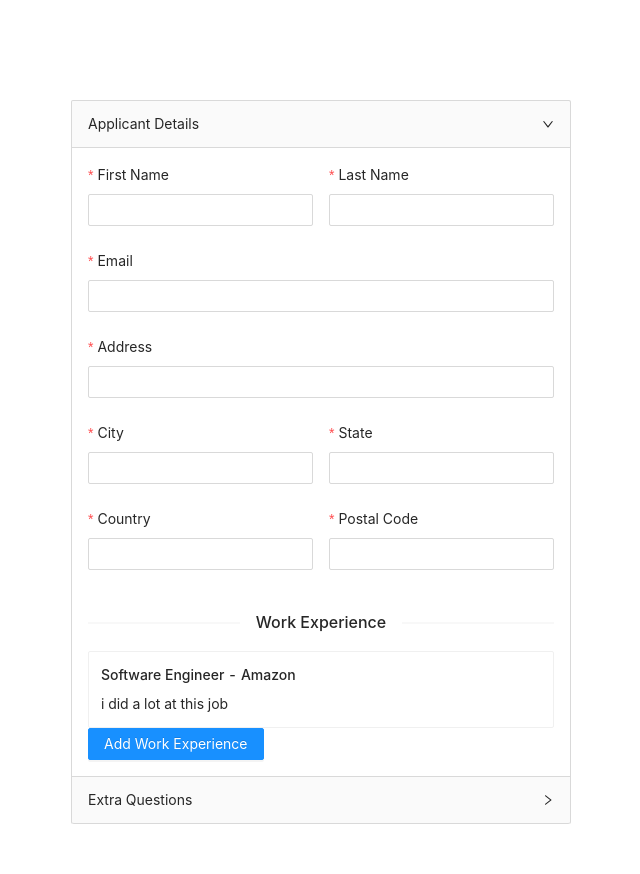
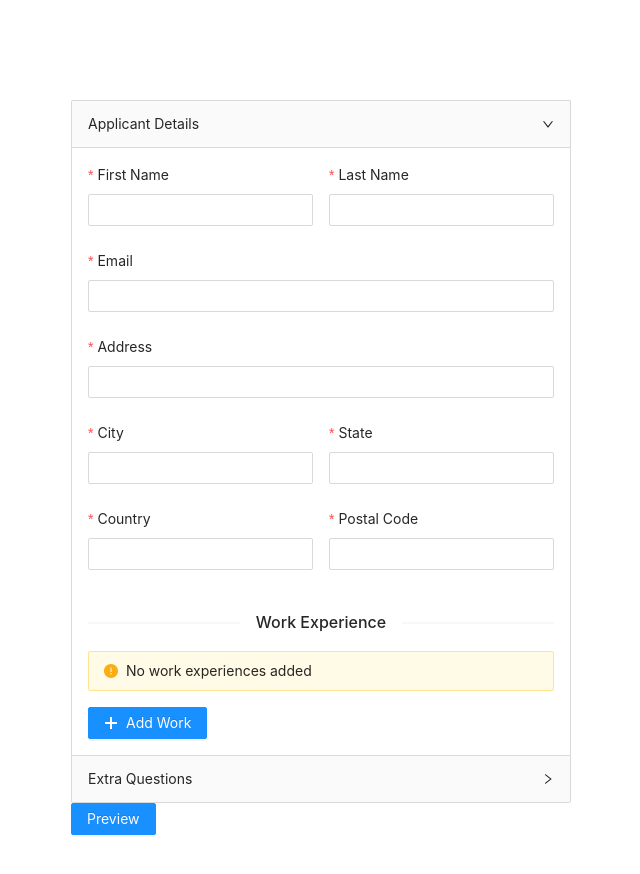
Before and after one commit to mattfan00/project-setup-team-solidaridad-utilisation, a React (Create React App) app in the folder front-end/: page /application/1/1 in a window 1280 px wide. Shown: the top 874 px of the page, without its empty margins (319-959 px from the left). Built offline with nearby package versions, Linux system fonts and the light colour scheme.

Commit message:
did work experience section

```diff
--- a/front-end/src/App.js
+++ b/front-end/src/App.js
@@ -1,3 +1,4 @@
+import React from "react"
 import {
   BrowserRouter,
   Switch,
--- a/front-end/src/Components/ApplicationForm/Address.js
+++ b/front-end/src/Components/ApplicationForm/Address.js
@@ -1,3 +1,4 @@
+import React from "react"
 import {
   Col,
   Form,
--- a/front-end/src/Components/ApplicationForm/Email.js
+++ b/front-end/src/Components/ApplicationForm/Email.js
@@ -1,3 +1,4 @@
+import React from "react"
 import {
   Col,
   Form,
--- a/front-end/src/Components/ApplicationForm/Name.js
+++ b/front-end/src/Components/ApplicationForm/Name.js
@@ -1,3 +1,4 @@
+import React from "react"
 import {
   Col,
   Form,
--- a/front-end/src/Components/ApplicationForm/NewJobForm.js
+++ b/front-end/src/Components/ApplicationForm/NewJobForm.js
@@ -1,28 +1,56 @@
+import React, { useState } from "react"
 import {
+  Row,
   Col,
   Form,
   Input,
   DatePicker,
-  Button
+  Button,
+  Space
 } from "antd"
+// import moment from "moment"
 
 const NewJobForm = (props) => {
-  const cancel = (e) => {
+  const [startDate, setStartDate] = useState("")
+  const [endDate, setEndDate] = useState("")
+  const [form] = Form.useForm()
+
+  const handleStartDate = (date, dateString) => setStartDate(dateString)
+  const handleEndDate = (date, dateString) => setEndDate(dateString)
+
+  const cancel = async (e) => {
     e.stopPropagation()
     props.cancelJob()
+    console.log(await form.validateFields())
+
+    form.resetFields()
+    setStartDate("")
+    setEndDate("")
   }
 
   const add = (e) => {
-    e.stopPropagation()
-    props.addJob()
+    e.preventDefault()
+    props.addJob({
+      title: form.getFieldValue("title"),
+      employer: form.getFieldValue("employer"),
+      startDate,
+      endDate,
+      description: form.getFieldValue("description")
+    })
+
+    form.resetFields()
+    setStartDate("")
+    setEndDate("")
   }
 
   return (
-    <>
+    <Form form={form} layout="vertical">
+      <Row gutter={16}>
         <Col span={24}>
           <Form.Item
             label="Job Title"
             name="title"
+            // rules={[{ required: true, message: 'Please input the title' }]}
           >
             <Input />
           </Form.Item>
@@ -41,7 +69,7 @@ const NewJobForm = (props) => {
             label="Start Date"
             name="startDate"
           >
-          <DatePicker />
+            <DatePicker picker="month" format="MMM YYYY" onChange={handleStartDate} />
           </Form.Item>
         </Col>
         <Col span={12}>
@@ -49,7 +77,7 @@ const NewJobForm = (props) => {
             label="End Date"
             name="endDate"
           >
-          <DatePicker />
+            <DatePicker picker="month" format="MMM YYYY" onChange={handleEndDate} />
           </Form.Item>
         </Col>
 
@@ -63,10 +91,13 @@ const NewJobForm = (props) => {
         </Col>
 
         <Col span={24}>
+          <Space>
             <Button danger onClick={cancel}>Cancel</Button>
             <Button type="primary" onClick={add}>Add</Button>
+          </Space>
         </Col>
-    </>
+      </Row>
+    </Form>
   )
 }
 
--- a/front-end/src/Components/ApplicationForm/WorkExperience.js
+++ b/front-end/src/Components/ApplicationForm/WorkExperience.js
@@ -1,59 +1,72 @@
-import { useState } from "react"
+import React, { useState } from "react"
 
 import {
+  Row,
   Col,
-  Form,
-  Input,
-  DatePicker,
   Button,
-  Card
+  Card,
+  Alert
 } from "antd"
+
+import {
+  PlusOutlined
+} from "@ant-design/icons"
 
 import NewJobForm from "./NewJobForm"
 
 const WorkExperience = () => {
-  const [jobs, setJobs] = useState([
-    {
-      title: "Software Engineer",
-      employer: "Amazon",
-      description: "i did a lot at this job"
-    }
-  ])
+  const [jobs, setJobs] = useState([])
   const [showForm, setShowForm] = useState(false)
 
   const showJobForm = () => setShowForm(true)
+
   const cancelJob = () => {
     console.log("cancel the form")
     setShowForm(false)
   }
 
-  const addJob = () => {
+  const addJob = (details) => {
     console.log("add a new form")
+    setJobs([...jobs, details])
     setShowForm(false)
   }
 
   return (
-    <>
+    <Row gutter={[16, 16]}>
+      {jobs.length > 0 && (
+        <Col span={24}>
+          <Row gutter={[16, 16]}>
             {jobs && jobs.map(job => (
               <Col span={24}>
                 <Card size="small">
-            <h4>{job.title} - {job.employer}</h4>
+                  <div><strong>{job.title} - {job.employer}</strong></div>
+                  <div>{job.startDate} - {job.endDate}</div>
                   <div>{job.description}</div>
                 </Card>
               </Col>
             ))}
+          </Row>
+        </Col>
+      )}
+      {jobs.length == 0 && !showForm && (
+        <Col span={24}>
+          <Alert message="No work experiences added" type="warning" showIcon />
+        </Col>
+      )}
       {showForm && (
+        <Col span={24}>
           <NewJobForm
             cancelJob={cancelJob}
             addJob={addJob}
           />
+        </Col>
       )}
       <Col span={24}>
         {!showForm && (
-          <Button type="primary" onClick={showJobForm}>Add Work Experience</Button>
+          <Button type="primary" onClick={showJobForm}><PlusOutlined />Add Work</Button>
         )}
       </Col>
-    </>
+    </Row>
   )
 }
 
--- a/front-end/src/Components/ApplicationForm/index.js
+++ b/front-end/src/Components/ApplicationForm/index.js
@@ -1,3 +1,4 @@
+import React from "react"
 import {
   Collapse,
   Button,
@@ -27,17 +28,15 @@ const ApplicationForm = () => {
       >
         <Panel header="Applicant Details" key="1">
           <Form layout="vertical">
-            <Row gutter={[16]}>
+          <Row gutter={[16]}>
               <Name />
               <Email />
               <Address />
-            </Row>
+          </Row>
+          </Form>
 
-            <Divider>Work Experience</Divider>
-            <Row gutter={[16]}>
-              <WorkExperience />
-            </Row>
-          </Form>
+          <Divider>Work Experience</Divider>
+          <WorkExperience />
         </Panel>
         <Panel header="Extra Questions" key="2">
           <Form layout="vertical">
@@ -55,7 +54,7 @@ const ApplicationForm = () => {
         </Panel>
       </Collapse>
 
-      {/* <Button type="primary">Preview</Button> */}
+      <Button type="primary">Preview</Button>
     </>
   )
 }
--- a/front-end/src/View/Applicant/Application/index.js
+++ b/front-end/src/View/Applicant/Application/index.js
@@ -1,3 +1,4 @@
+import React from "react"
 import ApplicationForm from "../../../Components/ApplicationForm"
 import "./index.css"
 
@@ -9,6 +10,7 @@ const Application = () => {
 
         {/* Form for application */}
         <ApplicationForm />
+
       </div>
     </div>
   )
```
Lines whose indentation alone changed are shown as unchanged.
